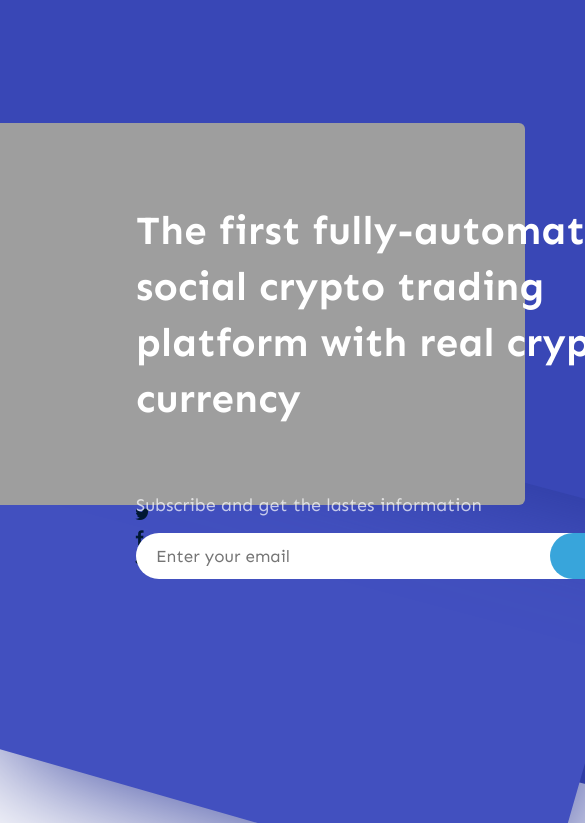
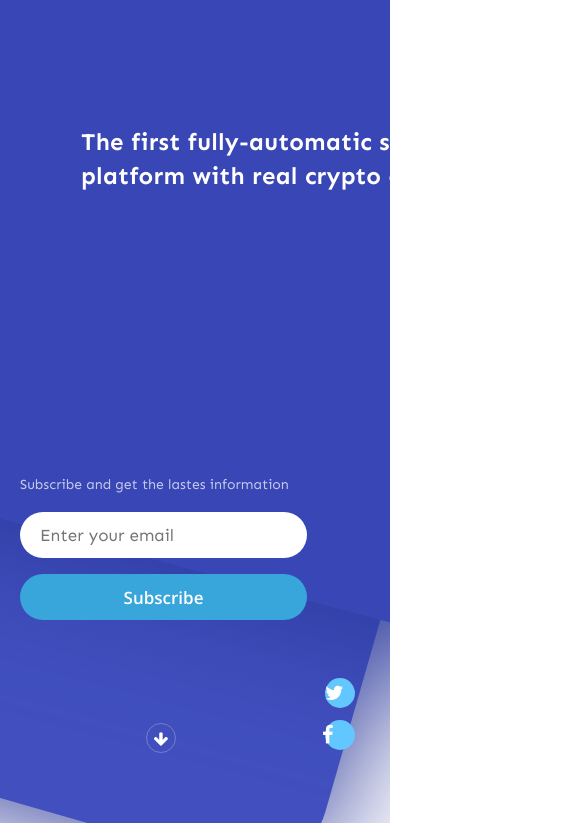
Before and after one commit to JBartler/ETHWorks, a plain HTML site: page index.html in a window 390 px wide. Shown: the part 73-896 px from the top of the page, 585 px wide, since content can reach past the window. Drawn offline with nearby package versions, Linux system fonts and the light colour scheme.

Commit message:
rwd tablet and phone

```diff
--- a/css/index.css
+++ b/css/index.css
@@ -18,7 +18,7 @@ body{
 nav{
     height: 70px;
     display: flex;
-    position: -webkit-sticky;
+    position: -webkit -sticky;
     position: sticky;
     top: 0;
     z-index: 999;
@@ -65,8 +65,9 @@ header{
 }
 
 .header__background{
-    top: 0;
-    left: 0;
+    position: relative;
+    width: 100%;
+    height: 100%;
 }
 
 .header__background__img1{
@@ -74,18 +75,20 @@ header{
     top: 0;
     left: 0;
     z-index: -3;
+    width: 100%;
 }
 
 .header__background__img2{
     position: absolute;
-    top: 0;
+    top: -70px;
     left: 0;
     z-index: -1;
+    width: 100%;
 }
 
 .header__background__img3{
     position: absolute;
-    top: 0;
+    top: -62.67px;
     left: 0;
     z-index: -2;
 }
@@ -173,22 +176,50 @@ header{
     object-fit: fill;
 }
 
-.header__social ul{
-    list-style: none;
+.header__social{
+    position: absolute;
+    bottom: 72px;
+    right: 34px;
+    width: 40px;
 }
 
-
-/* .header__social__twitter{
-
+.header__social__circle{
+    height: 40px;
+    background-color: #63C7FF;
+    border-radius: 19px;
+    color: #DADADA;
+    margin-top: 12px;
 }
 
-.header__social__facebook{
-
+.header__social__circle .fa{
+    color: #FFFFFF;
+    text-align: center;
+    font-size: 24px;
+    line-height: 40px;
 }
 
-.header__social__arrowdown{
+.header__social__circle .fa-facebook{
+    transform: translatex(-3px);
+}
 
-} */
+.arrow{
+    position: absolute;
+    bottom: 0;
+    left: 556px;
+    width: 60px;
+    height: 60px;
+    border-radius: 50%;
+    border: 1px solid rgba(231, 231, 231, 0.3);
+    text-align: center;
+    vertical-align: middle;
+}
+
+.arrow .fa{
+    color: #FFFFFF;
+    text-align: center;
+    font-size: 30px;
+    line-height: 60px;
+}
 
 main{
     height: 545px;
@@ -208,11 +239,13 @@ main{
     color: #1C1F83;
     line-height: 34px;
     font-size: 16px;
+    letter-spacing: 12px;
 }
 
 .team{
     display: flex;
-    width: 1171px;
+    max-width: 1171px;
+    width: 100%;
     height: 457px;
     margin: 0 auto;
     justify-content: space-between;
@@ -238,14 +271,29 @@ main{
     position: absolute;
     width: 100%;
     height: 100%;
-    top: 50px;
+    top: 55px;
     left: 0;
     transform: scale(2);
-    border-radius: 50%;
+    object-fit: contain;
+}
+
+.two{
+    transform: scale(1.1);
+    top:5px;
     object-fit: cover;
-    object-position: 100% -10%;
-    background-size: 150px 300px;
 }
+
+.three{
+    transform: scale(2.05);
+    top:65px;
+}
+
+.four{
+    left: 15px;
+    top: 80px;
+    transform: scale(2.4);
+}
+
 
 .team__name{
     height: 34px;
@@ -445,12 +493,9 @@ footer{
 }
 
 .footer__bottom{
-    position: absolute;
     max-width: 811px;
     height: 22px;
-    left: 309px;
-    bottom: 44px;
-    margin-top: 56px;
+    margin: 56px auto;
 }
 
 .footer__bottom__ul{
@@ -471,3 +516,194 @@ footer{
 .footer__bottom__li:first-child{
     border-left: none;
 }
+
+@media (max-width: 1441px) {
+
+    body{
+        max-height: 2858px;
+    }
+
+    .nav__logo{
+        margin-left: 16px;
+    }
+
+    .nav__navbar{
+        right: 15px;
+    }
+
+    header{
+        height: 1322px;
+    }
+
+    .header__background{
+        overflow: hidden;
+    }
+
+    .header__background__img1{
+        top: 240px;
+        left: 100px;
+        transform: scale(2);
+    }
+
+    .header__background__img2{
+        transform: scale(2);
+        top: 100px;
+    }
+
+    .header__background__img3{
+        top:-20px;
+        left: -240px;
+    }
+
+    .header__container{
+        left:1px;
+        height: 1322px;
+        max-height: 1322px;
+
+    }
+
+    .header__title{
+        left: 80px;
+        top: 2px;
+    }
+
+    .header__social{
+        position: absolute;
+        bottom: 575px;
+        right: 15px;
+    }
+
+    .header__video__player{
+        position: absolute;
+        bottom: 126px;
+        margin-left: auto;
+        margin-right: auto;
+        left: 0;
+        right: 0;
+        text-align: center;
+    }
+
+    .header__subscribe{
+        left: 78px;
+        bottom: 876px;
+    }
+
+    .arrow{
+        position: absolute;
+        bottom:692px;
+        left: 355px;
+    }
+
+    .team__main{
+        margin-top: 56px;
+    }
+
+    .team__members{
+        margin-top: 23px;
+    }
+
+    section{
+        height: 693px;
+    }
+
+    .footer__logo{
+        margin-left: 15px;
+        margin-right: 84px;
+    }
+
+    .footer__button{
+        margin-left: -32px;
+    }
+
+    .footer__bottom__ul{
+        margin-left: 47px;
+    }
+
+    .footer__bottom__li{
+        width: 174px;
+    }
+}
+
+@media (max-width: 767px){
+
+    .nav__logo{
+        text-align:unset;
+        margin-top:24px;
+    }
+
+    .nav__logo img{
+        height: 22px;
+        width: 56px;
+    }
+
+    .nav__navbar{
+        right: 0;
+    }
+
+    .nav__navbar__link{
+        margin-right: 24px;
+        margin-left: 0;
+    }
+
+    .header__title{
+        font-size: 24px;
+
+    }
+
+    .header__subscribe{
+        left: 19px;
+    }
+
+    .header__text{
+        font-size: 14px;
+    }
+
+    .header__send__input{
+        width: 287px;
+        height: 46px;
+    }
+
+    .header__send__button{
+        left: 0;
+        top: 62px;
+        width: 287px;
+    }
+
+    .header__social{
+        right: 26px;
+        bottom:695px;
+    }
+
+    .header__social__circle{
+        width: 30px;
+        height: 30px;
+    }
+
+    .header__social__circle .fa{
+        line-height: 30px;
+        font-size: 20px;
+        width: 1px;
+    }
+
+    .arrow{
+        height: 30px;
+        width: 30px;
+        left: 145px;
+    }
+
+    .arrow .fa{
+        font-size: 16px;
+        line-height: 30px;
+        width: 15px;
+    }
+
+    .header__video__player{
+        width: 288px;
+        height: 200px;
+    }
+
+    .header__background__img2{
+        transform: scale(5);
+        top: 239px;
+    }
+}
--- a/index.html
+++ b/index.html
@@ -40,12 +40,10 @@
                     </form>
                 </div>
             <div class="header__social">
-                <ul>
-                    <li class="header__social__twitter"><a href="#" class="fa fa-twitter"></a></li>
-                    <li class="header__social__facebook"><a href="#" class="fa fa-facebook"></a></li>
-                    <li class="header__social__arrowdown"><a href="#section" class="fa fa-arrow-down"></a></li>
-                </ul>
+                <div class="header__social__circle"><a href="" class="fa fa-twitter"></a></div>
+                <div class="header__social__circle"><a href="" class="fa fa-facebook"></a></div>
             </div>
+            <div class="arrow"><a href="#section" class="fa fa-arrow-down"></a></div>
     </div>
     </header>
     <main>
@@ -75,7 +73,7 @@
         <div class="team__members">
             <div class="team__member">
                 <img
-                class="team__member__photo"
+                class="team__member__photo two"
                 src="./images/MaeMartin-475.jpg" alt="">
             </div>
             <h3 class="team__name">Mae Martin</h3>
@@ -93,7 +91,7 @@
         <div class="team__members">
             <div class="team__member">
                 <img
-                class="team__member__photo"
+                class="team__member__photo three"
                 src="./images/DavidBanks-564.jpg" alt="">
             </div>
             <h3 class="team__name">David Banks</h3>
@@ -111,7 +109,7 @@
         <div class="team__members">
             <div class="team__member">
                 <img
-                class="team__member__photo"
+                class="team__member__photo four"
                 src="./images/FrederickParsons-422.jpg" alt="">
             </div>
             <h3 class="team__name">Frederick Parsons</h3>
```
